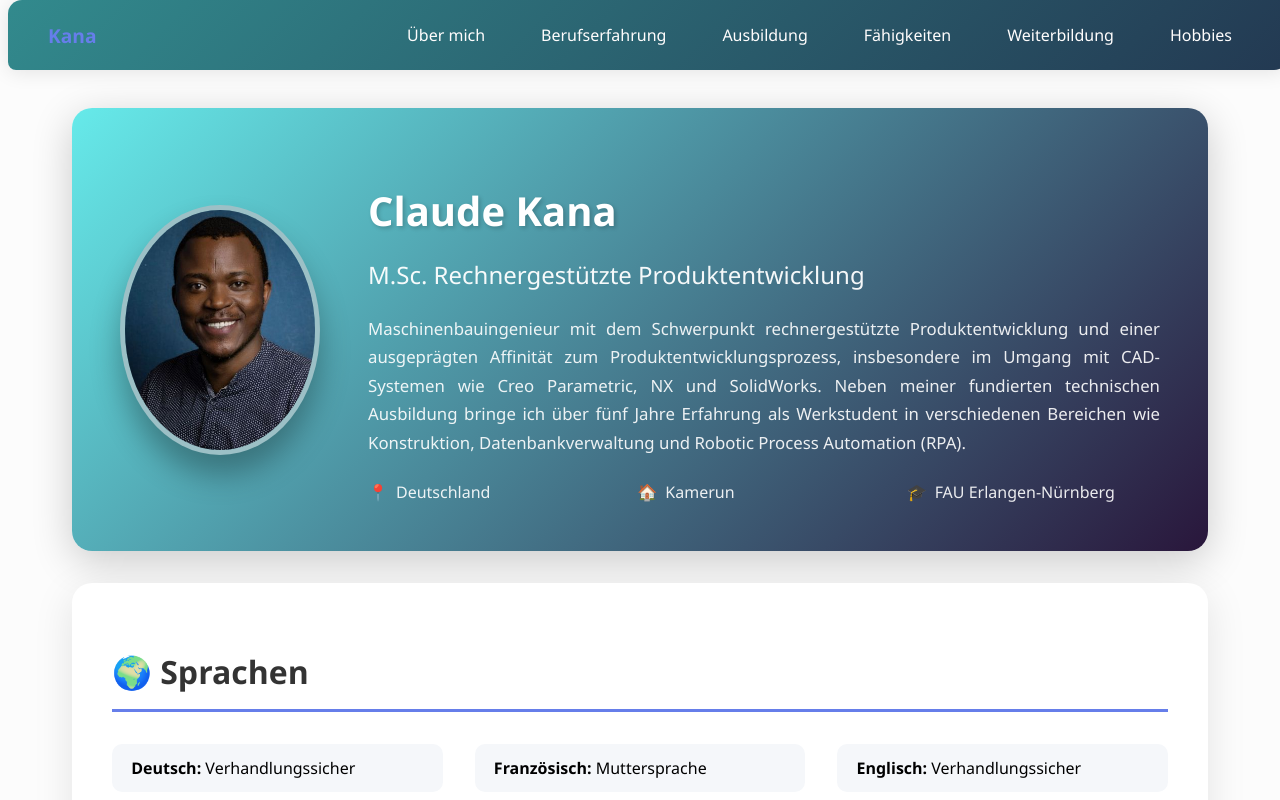
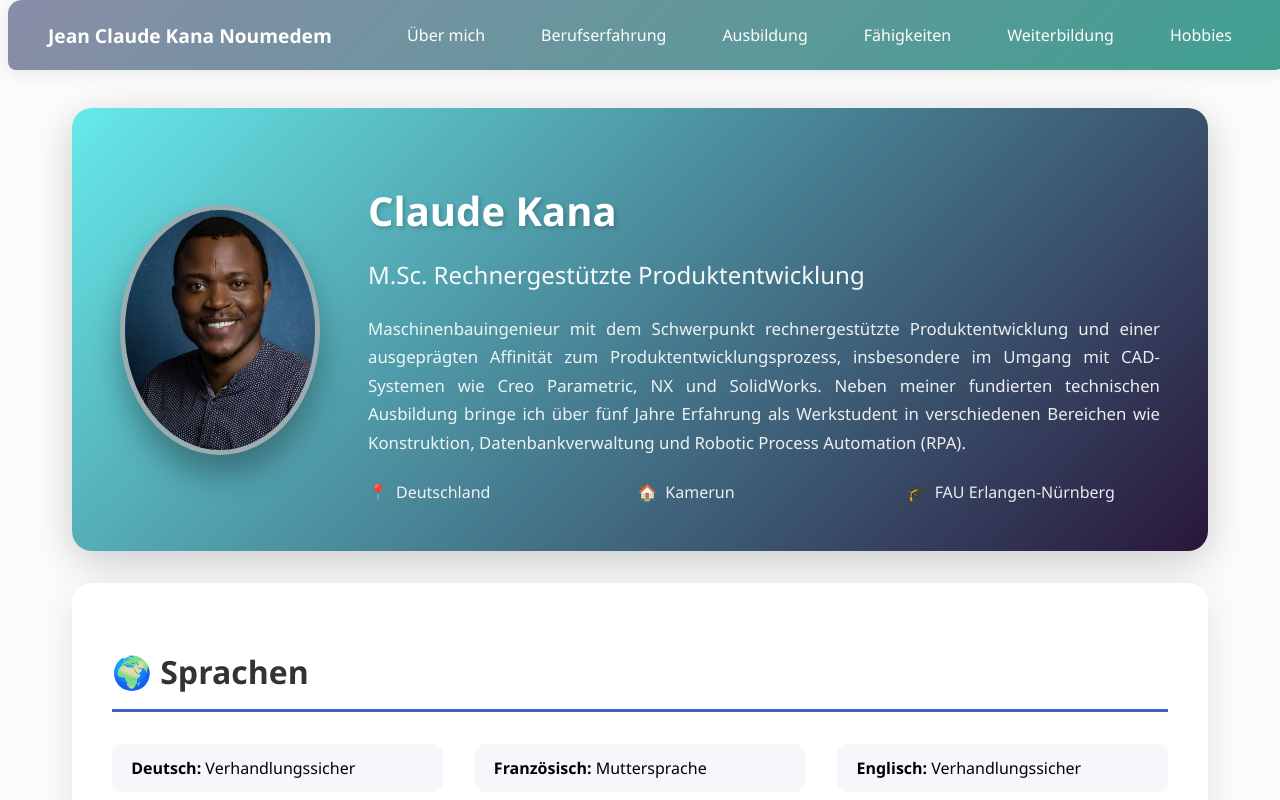
Before and after one commit to clodekana/IchBinDerClaude, a plain HTML site: page index.html in a window 1280 px wide. Shown: the top 800 px of the page. Drawn offline with Linux system fonts and the light colour scheme.

Commit message:
Modiff 02

```diff
--- a/index.html
+++ b/index.html
@@ -22,7 +22,7 @@
             top: 0;
             width: 100%;
             /*background: rgba(129, 123, 158, 0.95);*/
-            background: linear-gradient(135deg, #328a8d 0%, #233952 100%);
+            background: linear-gradient(135deg, #898da7 0%, #3fa090 100%);
             backdrop-filter: blur(10px);
             box-shadow: 0 2px 20px rgba(0,0,0,0.1);
             z-index: 1000;
@@ -56,8 +56,8 @@
         }
 
         .nav-links a:hover {
-            background: linear-gradient(135deg, #898da7 0%, #3fa090 100%);
-            color: rgb(14, 3, 34);
+            background: linear-gradient(135deg, #03082c 0%, #0a5a10 100%);
+            color: rgb(245, 243, 248);
             transform: translateY(-2px);
         }
 
@@ -84,12 +84,12 @@
             width: 200px;
             height: 250px;
             border-radius: 50%;
-            background: rgb(113, 164, 173);
+            background: rgb(112, 138, 143);
             display: flex;
             align-items:flex-start;
             justify-content: center;
             font-size: 7rem;
-            color: #667eea;
+            color: #a2a4ad;
             box-shadow: 0 20px 30px rgba(0, 0, 0, 0.3);
             overflow: hidden;
             border: 5px solid rgba(255, 255, 255, 0.3);
@@ -160,7 +160,7 @@
             color: #333;
             margin-bottom: 2rem;
             padding-bottom: 1rem;
-            border-bottom: 3px solid #667eea;
+            border-bottom: 3px solid #455dca;
         }
 
         .job-card {
@@ -642,7 +642,7 @@
 <body>
     <nav class="nav">
         <div class="nav-content">
-            <div style="font-weight: bold; font-size: 1.2rem; color: #667eea;">Kana</div>
+            <div style="font-weight: bold; font-size: 1.2rem; color: #ffffff;">Jean Claude Kana Noumedem</div>
             <div class="nav-links">
                 <a href="#profil">Über mich</a>
                 <a href="#berufserfahrung">Berufserfahrung</a>
```
